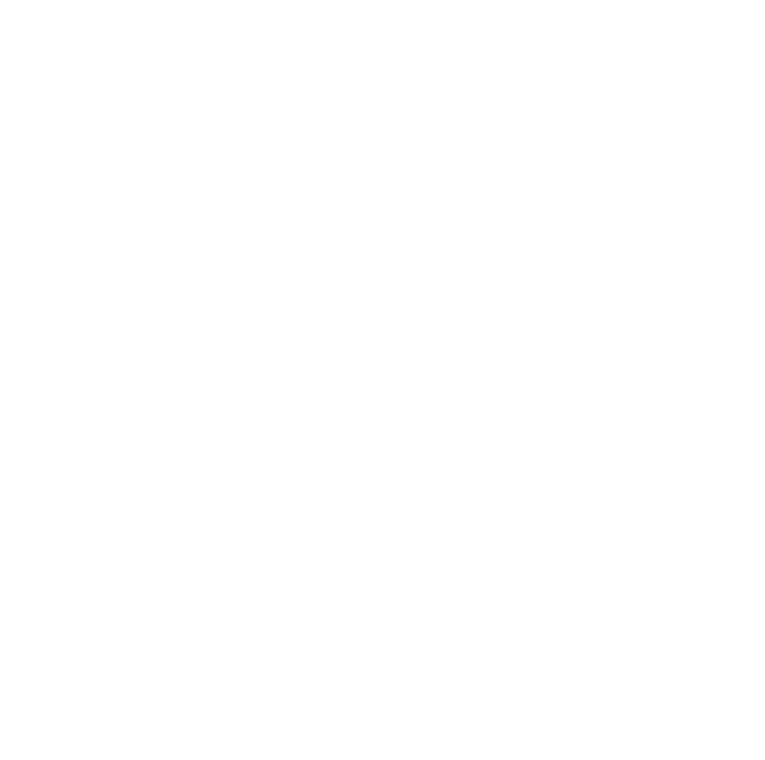
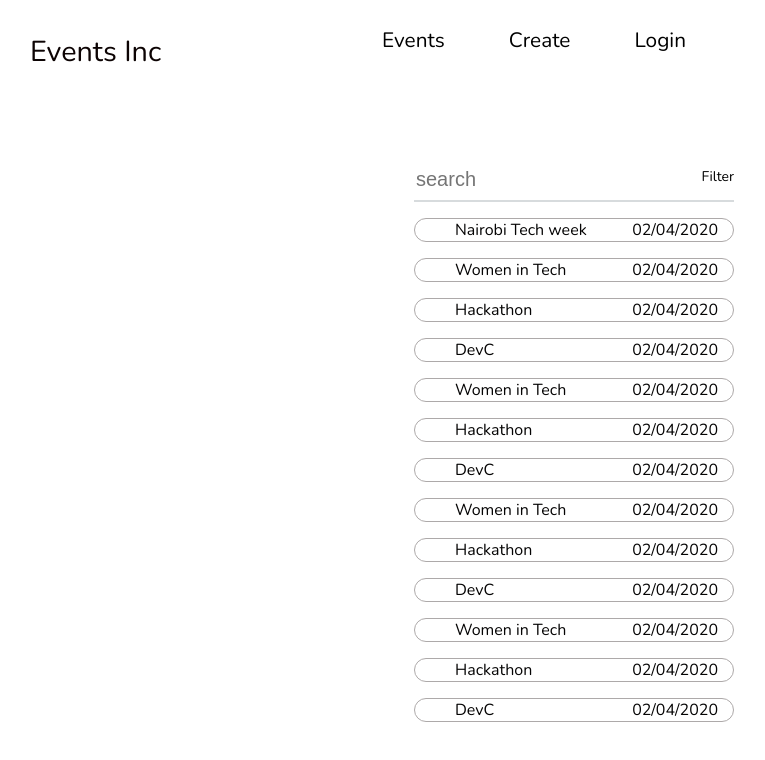
Before and after one commit to jamesbeamie/Events, a React (Create React App) app: page /events in a window 1280 px wide. Shown: the top 760 px of the page, without its empty margins (66-831 px from the left). Built offline with nearby package versions, Linux system fonts and the light colour scheme; a web font is replaced by a local one.

Commit message:
Event List Component

```diff
--- /dev/null
+++ b/src/assets/styles/eventList.css
@@ -0,0 +1,20 @@
+.event-list {
+  padding: 0 !important;
+}
+.event-list ul {
+  border: 1px solid rgb(173, 169, 169);
+  border-radius: 15px;
+}
+.event-list ul li {
+  list-style: none;
+}
+.event-list ul li a {
+  color: rgb(5, 4, 4);
+  text-decoration: none;
+}
+.event-list ul li a .items {
+  display: flex;
+  flex-direction: row;
+  justify-content: space-between;
+  padding-right: 15px;
+}
--- a/src/assets/styles/index.css
+++ b/src/assets/styles/index.css
@@ -12,3 +12,6 @@ body,
 .page {
   height: 100vh;
 }
+.events-container {
+  padding: 3rem 30rem;
+}
--- /dev/null
+++ b/src/components/AllEvents.js
@@ -0,0 +1,19 @@
+/* eslint-disable react/prop-types */
+import React from "react";
+import "../assets/styles/eventList.css";
+const AllEvents = props => (
+  <div className='event-list'>
+    <ul>
+      <li>
+        <a href='/'>
+          <div className='items'>
+            <span> {props.title}</span>
+            <span>{props.date}</span>
+          </div>
+        </a>
+      </li>
+    </ul>
+  </div>
+);
+
+export default AllEvents;
--- a/src/components/App.js
+++ b/src/components/App.js
@@ -4,16 +4,21 @@ import LandingPage from "./LandingPage";
 import Navbar from "./commonComponents/Navbar";
 import LoginPage from "./SignIn";
 import CreateEvent from "./CreateEvent";
+import EventList from "./EventListComponents";
 
 function App() {
   return (
     <div>
+      <React.Fragment>
+        <Navbar />
         <Switch>
           <Route exact path='/' component={LandingPage} />
           <Route path='/navbar' component={Navbar} />
           <Route path='/login' component={LoginPage} />
           <Route path='/create-event' component={CreateEvent} />
+          <Route path='/events' component={EventList} />
         </Switch>
+      </React.Fragment>
     </div>
   );
 }
--- a/src/components/CreateEvent.js
+++ b/src/components/CreateEvent.js
@@ -35,7 +35,6 @@ class CreateEvent extends Component {
   render() {
     return (
       <React.Fragment>
-        <Navbar />
         <form className='event-form' onSubmit={this.handlePost}>
           <div className='img-input'>
             <img
--- /dev/null
+++ b/src/components/EventListComponents.js
@@ -0,0 +1,31 @@
+/* eslint-disable react/prop-types */
+import React from "react";
+import events from "./commonComponents/dumyData";
+import "../assets/styles/index.css";
+import AllEvents from "./AllEvents";
+
+const EventList = () => {
+  console.log("events", events);
+  const fetchedEvents = events.map(event => {
+    return (
+      <AllEvents
+        title={event.name}
+        eventId={event.id}
+        owner={event.owner}
+        date={event.date}
+        location={event.location}
+      />
+    );
+  });
+  return (
+    <div className='events-container'>
+      <div className='form-ctrl'>
+        <input placeholder='search' type='email' name='email' />
+        Filter
+      </div>
+      {fetchedEvents}
+    </div>
+  );
+};
+
+export default EventList;
--- a/src/components/LandingPage.js
+++ b/src/components/LandingPage.js
@@ -1,14 +1,12 @@
 import React, { Component } from "react";
 
 import { Link } from "react-router-dom";
-import Navbar from "./commonComponents/Navbar";
 import "../assets/styles/landingPage.css";
 
 export class LandingPage extends Component {
   render() {
     return (
       <div className='page'>
-        <Navbar />
         <div className='page-left'>
           <div className='page-content'>
             <div className='page-wording'>
--- a/src/components/SignIn.js
+++ b/src/components/SignIn.js
@@ -1,7 +1,6 @@
 // import { connect } from "react-redux";
 import React, { Component } from "react";
 import "../assets/styles/auth.css";
-import Navbar from "./commonComponents/Navbar";
 import { Link } from "react-router-dom";
 class LoginPage extends Component {
   constructor(props) {
@@ -39,7 +38,6 @@ class LoginPage extends Component {
   render() {
     return (
       <React.Fragment>
-        <Navbar />
         <form className='auth-form' onSubmit={this.handleSignIn}>
           <div className='heading'>
             <h4>
--- a/src/components/commonComponents/Navbar.js
+++ b/src/components/commonComponents/Navbar.js
@@ -13,7 +13,7 @@ export class Navbar extends Component {
           </Link>
         </div>
         <div className='routes'>
-          <Link className='links' to='#'>
+          <Link className='links' to='/events'>
             Events
           </Link>
           <Link className='links' to='/create-event'>
--- /dev/null
+++ b/src/components/commonComponents/dumyData.js
@@ -0,0 +1,94 @@
+const events = [
+  {
+    name: "Nairobi Tech week",
+    owner: "Moringa School",
+    date: "02/04/2020",
+    location: "Andela",
+    id: 1
+  },
+  {
+    name: "Women in Tech",
+    owner: "Moringa School",
+    date: "02/04/2020",
+    location: "Andela",
+    id: 2
+  },
+  {
+    name: "Hackathon",
+    owner: "Moringa School",
+    date: "02/04/2020",
+    location: "Andela",
+    id: 3
+  },
+  {
+    name: "DevC",
+    owner: "Moringa School",
+    date: "02/04/2020",
+    location: "Andela",
+    id: 4
+  },
+  {
+    name: "Women in Tech",
+    owner: "Moringa School",
+    date: "02/04/2020",
+    location: "Andela",
+    id: 2
+  },
+  {
+    name: "Hackathon",
+    owner: "Moringa School",
+    date: "02/04/2020",
+    location: "Andela",
+    id: 3
+  },
+  {
+    name: "DevC",
+    owner: "Moringa School",
+    date: "02/04/2020",
+    location: "Andela",
+    id: 4
+  },
+  {
+    name: "Women in Tech",
+    owner: "Moringa School",
+    date: "02/04/2020",
+    location: "Andela",
+    id: 2
+  },
+  {
+    name: "Hackathon",
+    owner: "Moringa School",
+    date: "02/04/2020",
+    location: "Andela",
+    id: 3
+  },
+  {
+    name: "DevC",
+    owner: "Moringa School",
+    date: "02/04/2020",
+    location: "Andela",
+    id: 4
+  },
+  {
+    name: "Women in Tech",
+    owner: "Moringa School",
+    date: "02/04/2020",
+    location: "Andela",
+    id: 2
+  },
+  {
+    name: "Hackathon",
+    owner: "Moringa School",
+    date: "02/04/2020",
+    location: "Andela",
+    id: 3
+  },
+  {
+    name: "DevC",
+    owner: "Moringa School",
+    date: "02/04/2020",
+    location: "Andela",
+    id: 4
+  }
+];
+export default events;
```
Lines whose indentation alone changed are shown as unchanged.
